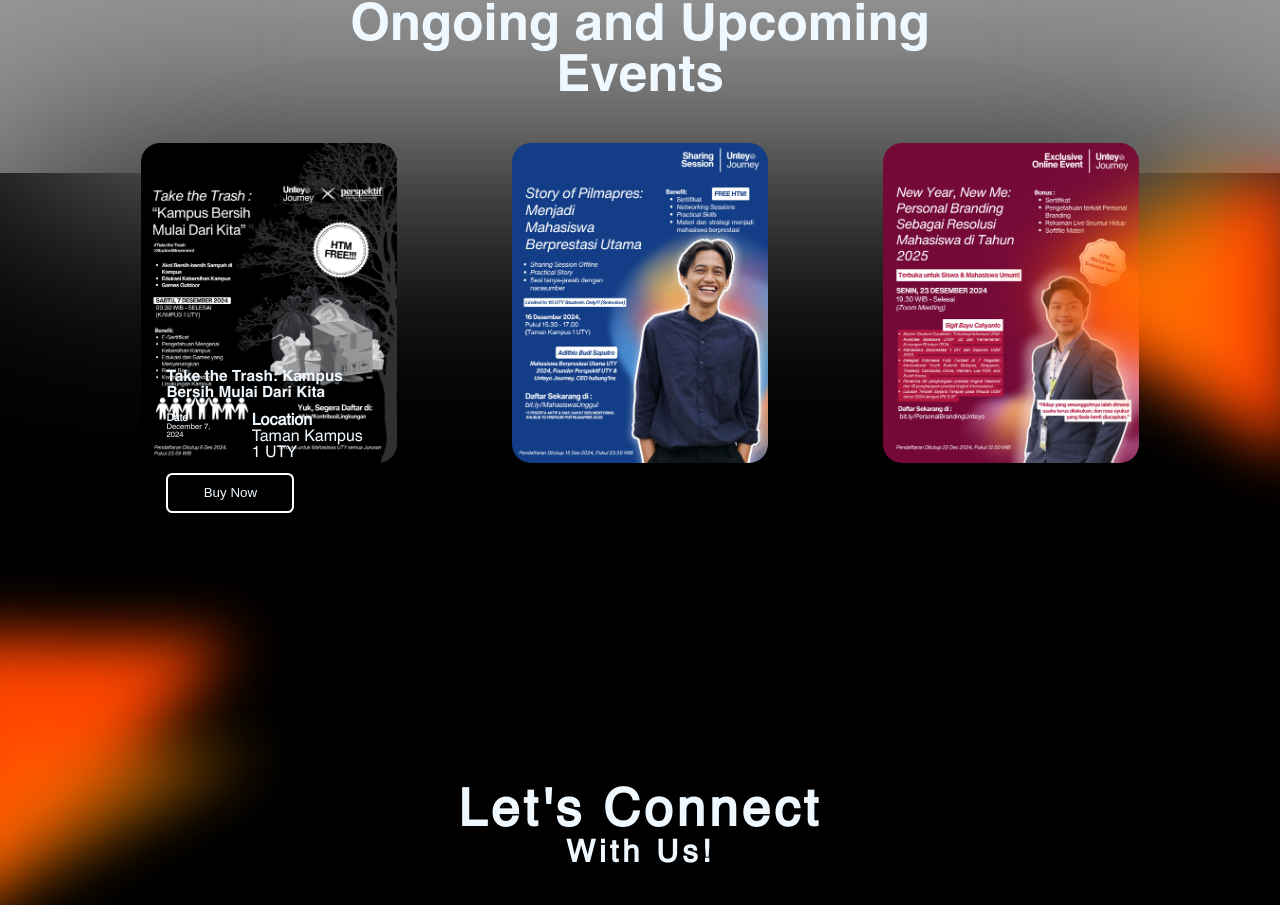
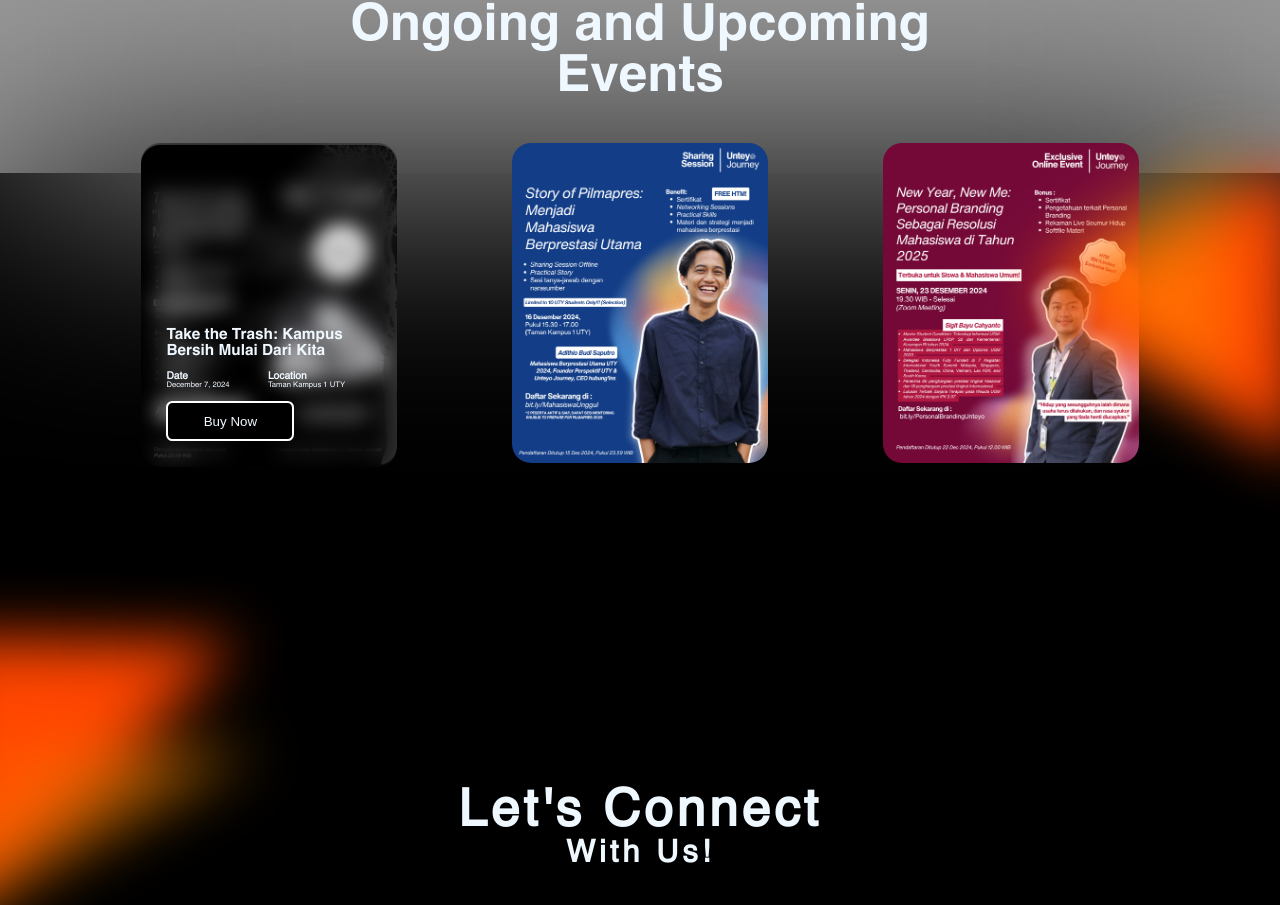
Before and after one commit to UNTEYO/unteyo, a React (Vite) app: page / in a window 1280 px wide. Shown: the part 2599-3504 px from the top of the page. Built offline with nearby package versions, Linux system fonts and the light colour scheme.

Commit message:
uodate card

```diff
--- a/src/Components/Halaman 3/Halaman3.css
+++ b/src/Components/Halaman 3/Halaman3.css
@@ -39,7 +39,39 @@
     position: relative;
 }
 
+.containercard1Halaman3 {
+    display: flex;
+    flex-direction: column;
+    justify-content: center;
+    align-items: center;
+    gap: 4vh;
+    position: relative;
+}
+
+.containercard1Halaman3 {
+    display: flex;
+    flex-direction: column;
+    justify-content: center;
+    align-items: center;
+    gap: 4vh;
+    position: relative;
+}
+
 .imgcard1Halaman3 {
+    width: 20vw;
+    border-radius: 1.5vw;
+}
+
+.imgcard1Halaman3Hover {
+    filter: blur(0px);
+}
+
+.imgcard2Halaman3 {
+    width: 20vw;
+    border-radius: 1.5vw;
+}
+
+.imgcard3Halaman3 {
     width: 20vw;
     border-radius: 1.5vw;
 }
@@ -61,55 +93,3 @@
     color: black;
     transition: 0.2s;
 }
-
-.infocardbg {
-    position: absolute;
-    top: 0vh;
-    width: 100%;
-    height: 50vh;
-    border-radius: 1.5vw;
-    background-color: black;
-    opacity: 0.6;
-    display: none;
-}
-
-.infocard {
-    position: absolute;
-    top: 25vh;
-    display: flex;
-    flex-direction: column;
-    justify-content: end;
-    padding-bottom: 5vh;
-    padding: 2vw;
-    gap: 1.5vh;
-    color: red;
-}
-
-.infocard h3 {
-    font-family: HelveticaBold;
-    max-width: 100%;
-    font-size: 1.2vw;
-}
-
-.infocard button {
-    width: 10vw;
-    height: 5vh;
-    border-radius: 0.5vw;
-    background-color: black;
-    border: 0.2vw solid white;
-}
-
-.DateLoc {
-    display: flex;
-    flex-direction: row;
-    gap: 3vw;
-    font-family: HelveticaNow;
-}
-
-.date h4 {
-    font-size: 0.8vw;
-}
-
-.date p {
-    font-size: 0.6vw;
-}
--- a/src/Components/Halaman 3/Halaman3.jsx
+++ b/src/Components/Halaman 3/Halaman3.jsx
@@ -2,64 +2,50 @@
 import TaketheTrash from "../../assets/takethetrash.png"
 import Pilmapres from "../../assets/pilmapres.png"
 import PersonalBranding from "../../assets/personalbranding.png"
-import ArrowRight from "../../assets/arrow-right.svg"
-
+import Info1hal3 from "./Info1hal3"
 import "./Halaman3.css"
 
 function Halaman3() {
 
-  // function InfoHover() {
-  //   const Infobg = document.querySelector(".infocardbg")
-  //   const Info = document.querySelector(".infocard")
+  function OnHover1 (){
+    const ImgCard1 = document.querySelector(".imgcard1Halaman3")
+    ImgCard1.classList.add("imgcard1Halaman3Hover");
+    const InfoCard = document.querySelector(".infocard")
+    InfoCard.style.display = "flex";
+    InfoCard.style.opacity = "1"
+    console.log("Mouse over: class added");
+  }
 
-  //   if (Infobg.style.display === "none") {
-  //     Info.style.display = "flex"
-  //     Infobg.style.display = "flex"
-  //   }
-  //   else {
-  //     Info.style.display = "none"
-  //     Infobg.stytle.display = "none"
-  //   }
-  // }
+  function OutHover1() {
+    const Imgcard1 = document.querySelector(".imgcard1Halaman3");
+    const InfoCard = document.querySelector(".infocard")
+
+    if (Imgcard1.classList.contains("imgcard1Halaman3Hover")) {
+      Imgcard1.classList.remove("imgcard1Halaman3Hover");
+      InfoCard.style.opacity = "0"
+      console.log("Mouse out: class removed, info displayed")
+    }
+    else {
+      Imgcard1.classList.add("imgcard1Halaman3Hover");
+      InfoCard.style.opacity = "1"
+      console.log("Mouse out: class added, info hidden")
+    }
+  }
 
   return (
     <div className='backgroundHalaman3'>
         <main className='containerHalaman3'>
           <h2 className='judulHalaman3'>Ongoing and Upcoming Events</h2>
           <section className='containercardHalaman3' >
-            <div className='containercard1Halaman3'>
+            <div className='containercard1Halaman3' onMouseOut={OutHover1} onMouseOver={OnHover1}>
               <img className='imgcard1Halaman3' src={TaketheTrash}></img>
-              <div className='infocardbg'></div>
-              <div className='infocard'>
-                <h3>
-                  Take the Trash: Kampus Bersih Mulai Dari Kita
-                </h3>
-                <div className='DateLoc'>
-                  <div className='date'>
-                    <h4>
-                      Date
-                    </h4>
-                    <p>
-                      December 7, 2024
-                    </p>
-                  </div>
-                  <div className='loc'>
-                    <h4>
-                      Location
-                    </h4>
-                    <p>
-                      Taman Kampus 1 UTY
-                    </p>
-                  </div>
-                </div>
-                <button>Buy Now</button>
-              </div>
+              <Info1hal3></Info1hal3>
             </div>
-            <div className='containercard1Halaman3'>
-              <img className='imgcard1Halaman3' src={Pilmapres}></img>
+            <div className='containercard2Halaman3'>
+              <img className='imgcard2Halaman3' src={Pilmapres}></img>
             </div>
-            <div className='containercard1Halaman3'>
-              <img className='imgcard1Halaman3'src={PersonalBranding}></img>
+            <div className='containercard3Halaman3'>
+              <img className='imgcard3Halaman3'src={PersonalBranding}></img>
             </div>
           </section>
         </main>
--- /dev/null
+++ b/src/Components/Halaman 3/Info1hal3.css
@@ -0,0 +1,60 @@
+.infocard {
+    position: absolute;
+    top: 0vh;
+    border-radius: 1.5vw;
+    height: 100%;
+    display: flex;
+    flex-direction: column;
+    justify-content: end;
+    padding-bottom: 5vh;
+    padding: 10%;
+    gap: 1.5vh;
+    color: red;
+    opacity: 1;
+    transition: opacity 0.5s ease-in-out;
+    backdrop-filter: blur(10px);
+}
+
+.infocard h3 {
+    font-family: HelveticaBold;
+    max-width: 100%;
+    font-size: 1.2vw;
+}
+
+.infocard button {
+    width: 10vw;
+    height: 5vh;
+    border-radius: 0.5vw;
+    background-color: black;
+    border: 0.2vw solid white;
+    transition: 0.2s ease-in-out;
+}
+
+.infocard button:hover {
+    color: black;
+    background-color: white;
+    transition: 0.2s ease-in-out;
+}
+
+.DateLoc {
+    display: flex;
+    flex-direction: row;
+    gap: 3vw;
+    font-family: HelveticaNow;
+}
+
+.date h4 {
+    font-size: 0.8vw;
+}
+
+.date p {
+    font-size: 0.6vw;
+}
+
+.loc h4 {
+    font-size: 0.8vw;
+}
+
+.loc p {
+    font-size: 0.6vw;
+}
--- /dev/null
+++ b/src/Components/Halaman 3/Info1hal3.jsx
@@ -0,0 +1,57 @@
+import React from 'react'
+import "./Info1hal3.css"
+
+function Info1hal3() {
+     function OnHover1 (){
+        const ImgCard1 = document.querySelector(".imgcard1Halaman3")
+        ImgCard1.classList.add("imgcard1Halaman3Hover");
+        const InfoCard = document.querySelector(".infocard")
+        InfoCard.style.display = "flex";
+        InfoCard.style.opacity = "1"
+        console.log("Mouse over: class added");
+      }
+
+      function OutHover1() {
+        const Imgcard1 = document.querySelector(".imgcard1Halaman3");
+        const InfoCard = document.querySelector(".infocard")
+
+        if (Imgcard1.classList.contains("imgcard1Halaman3Hover")) {
+          Imgcard1.classList.remove("imgcard1Halaman3Hover");
+          InfoCard.style.opacity = "0"
+          console.log("Mouse out: class removed, info displayed")
+        }
+        else {
+          Imgcard1.classList.add("imgcard1Halaman3Hover");
+          InfoCard.style.opacity = "1"
+          console.log("Mouse out: class added, info hidden")
+        }
+      }
+  return (
+    <div className='infocard'>
+                <h3>
+                  Take the Trash: Kampus Bersih Mulai Dari Kita
+                </h3>
+                <div className='DateLoc'>
+                  <div className='date'>
+                    <h4>
+                      Date
+                    </h4>
+                    <p>
+                      December 7, 2024
+                    </p>
+                  </div>
+                  <div className='loc'>
+                    <h4>
+                      Location
+                    </h4>
+                    <p>
+                      Taman Kampus 1 UTY
+                    </p>
+                  </div>
+                </div>
+                <button>Buy Now</button>
+              </div>
+  )
+}
+
+export default Info1hal3
```
